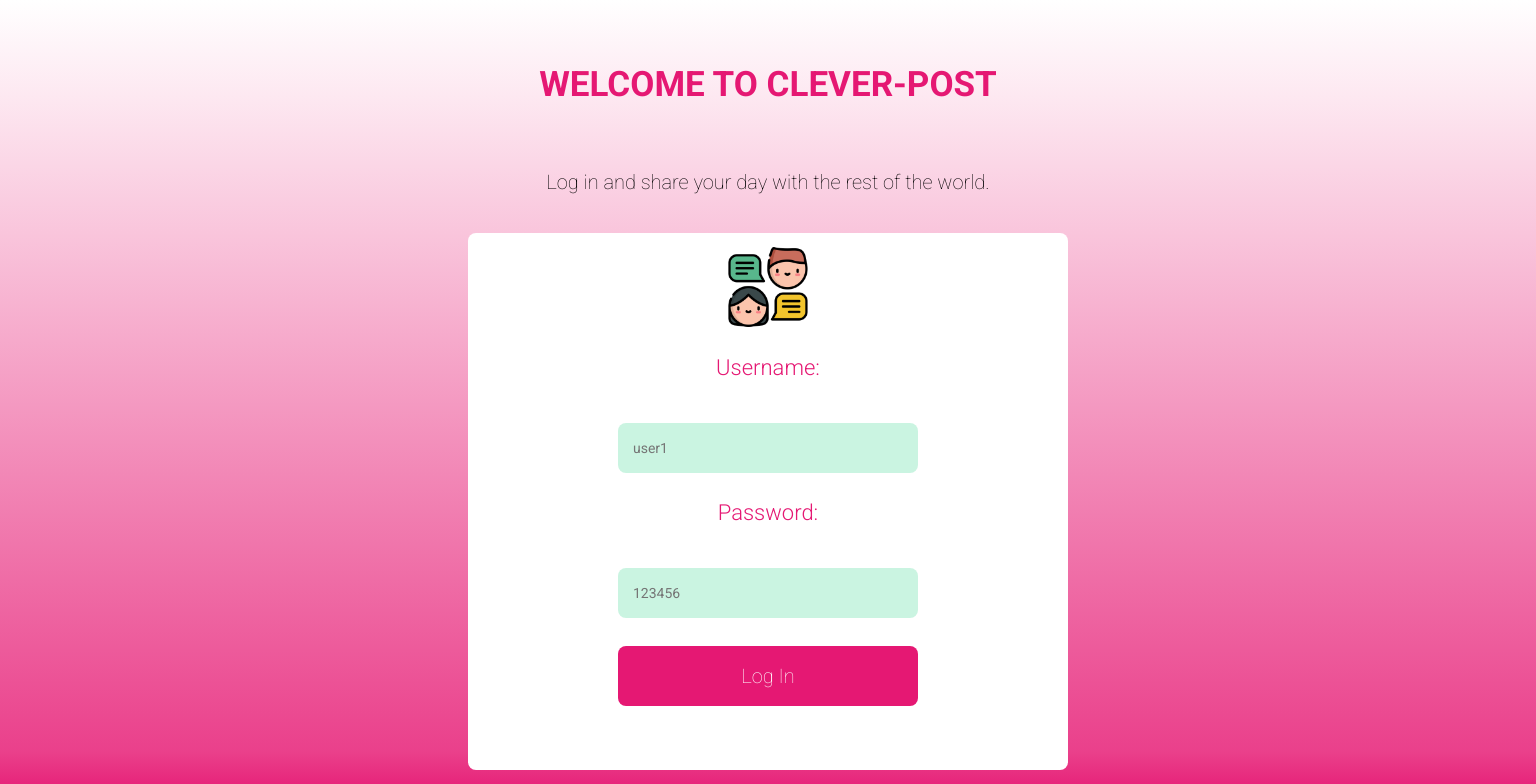
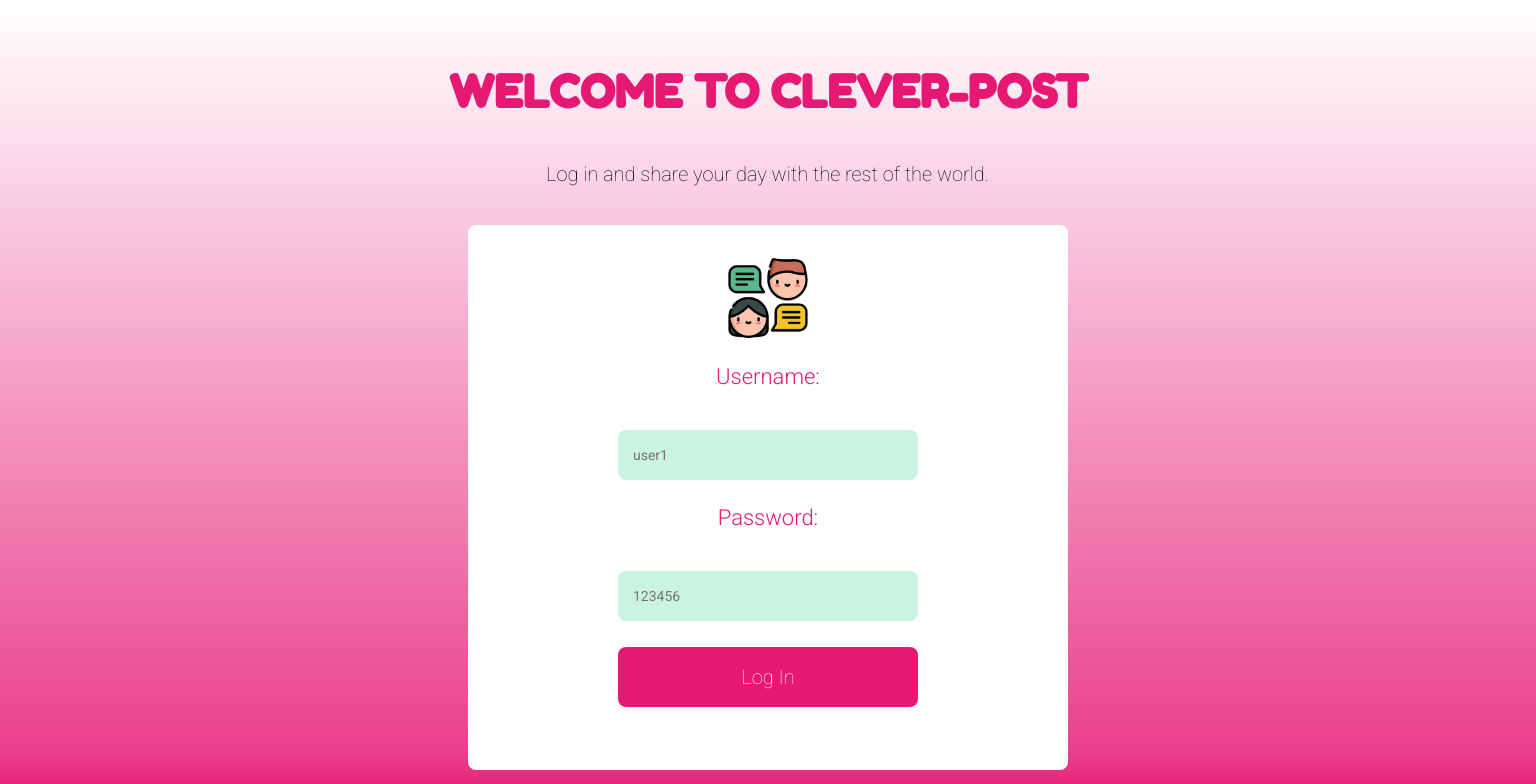
Before and after one commit to belenjn/clever-post, a React (Vite) app: page /#/login in a window 1536 px wide. Shown: the top 784 px of the page. Built offline with nearby package versions, Linux system fonts and the light colour scheme.

Commit message:
New animation in login and new font-family

```diff
--- a/src/components/Login.tsx
+++ b/src/components/Login.tsx
@@ -31,10 +31,10 @@ export const Login = ({
 
   return (
     <div className="login animate__animated animate__fadeIn animate__faster">
-      <h1 className="login__title">{STRINGS.loginTitle}</h1>
-      <h3 className="login__secondTitle">{STRINGS.loginSecondTitle}</h3>
+      <h1 className="login__title animate__animated animate__flipInX">{STRINGS.loginTitle}</h1>
+      <h3 className="login__secondTitle animate__animated animate__flipInX">{STRINGS.loginSecondTitle}</h3>
 
-      <div className="login__data--container">
+      <div className="login__data--container animate__animated animate__flipInX">
         <div className="login__data--logo" />
 
         <h4 className="login__data--title">{STRINGS.loginUsername}</h4>
--- a/src/styles/App.css
+++ b/src/styles/App.css
@@ -1,4 +1,5 @@
 @import url("https://fonts.googleapis.com/css2?family=Roboto:wght@100;300;400;500;700&display=swap");
+@import url("https://fonts.googleapis.com/css2?family=Fredoka+One&family=Roboto:wght@100;300;400;500;700&display=swap");
 html,
 * {
   -webkit-box-sizing: border-box;
@@ -45,9 +46,10 @@ body {
       align-self: center;
   color: #e51873;
   text-align: center;
+  font-family: 'Fredoka One', cursive !important;
   font-size: 35px;
   padding: 4px;
-  margin-top: 60px;
+  margin-top: 20px;
   height: 100px;
   overflow-y: hidden;
 }
@@ -59,7 +61,7 @@ body {
   text-align: center;
   font-weight: 100;
   font-size: 20px;
-  margin-top: 20px;
+  margin-top: 10px;
   overflow-y: hidden;
   height: 70px;
   width: 70%;
@@ -176,8 +178,9 @@ body {
 
 .navbar .navbar__icon--container h1 {
   color: white;
+  font-family: 'Fredoka One', cursive !important;
   font-weight: 100;
-  font-size: 30px;
+  font-size: 25px;
   margin-left: 20px;
 }
 
@@ -756,10 +759,15 @@ body {
   .login {
     height: 100vh;
   }
+  .login .login__title {
+    font-size: 45px;
+    margin-top: 60px;
+  }
   .login .login__data--container {
     width: 600px;
   }
   .login .login__data--container .login__data--logo {
+    margin-top: 20px;
     width: 80px;
     height: 80px;
   }
--- a/src/styles/App.scss
+++ b/src/styles/App.scss
@@ -1,4 +1,5 @@
 @import url("https://fonts.googleapis.com/css2?family=Roboto:wght@100;300;400;500;700&display=swap");
+@import url('https://fonts.googleapis.com/css2?family=Fredoka+One&family=Roboto:wght@100;300;400;500;700&display=swap');
 
 $colors: (
   "primary": #e51873,
@@ -64,9 +65,10 @@ body {
     align-self: center;
     color: map-get($colors, "primary");
     text-align: center;
+    font-family: 'Fredoka One', cursive !important;
     font-size: 35px;
     padding: 4px;
-    margin-top: 60px;
+    margin-top: 20px;
     height: 100px;
     overflow-y: hidden;
   }
@@ -76,11 +78,13 @@ body {
     text-align: center;
     font-weight: 100;
     font-size: 20px;
-    margin-top: 20px;
+    margin-top: 10px;
     overflow-y: hidden;
     height: 70px;
     width: 70%;
   }
+
+
 
   .login__data--container {
     background-color: map-get($colors, "white");
@@ -163,8 +167,9 @@ body {
 
     h1 {
       color: white;
+      font-family: 'Fredoka One', cursive !important;
       font-weight: 100;
-      font-size: 30px;
+      font-size: 25px;
       margin-left: 20px;
     }
 
@@ -642,10 +647,16 @@ body {
   .login {
     height: 100vh;
 
+    .login__title {
+      font-size: 45px;
+      margin-top: 60px;
+    }
+
     .login__data--container {
       width: 600px;
 
       .login__data--logo {
+        margin-top: 20px;
         width: 80px;
         height: 80px;
       }
```
Also changed, not shown: 1 other file (tests, documents, lock files or other folders).
